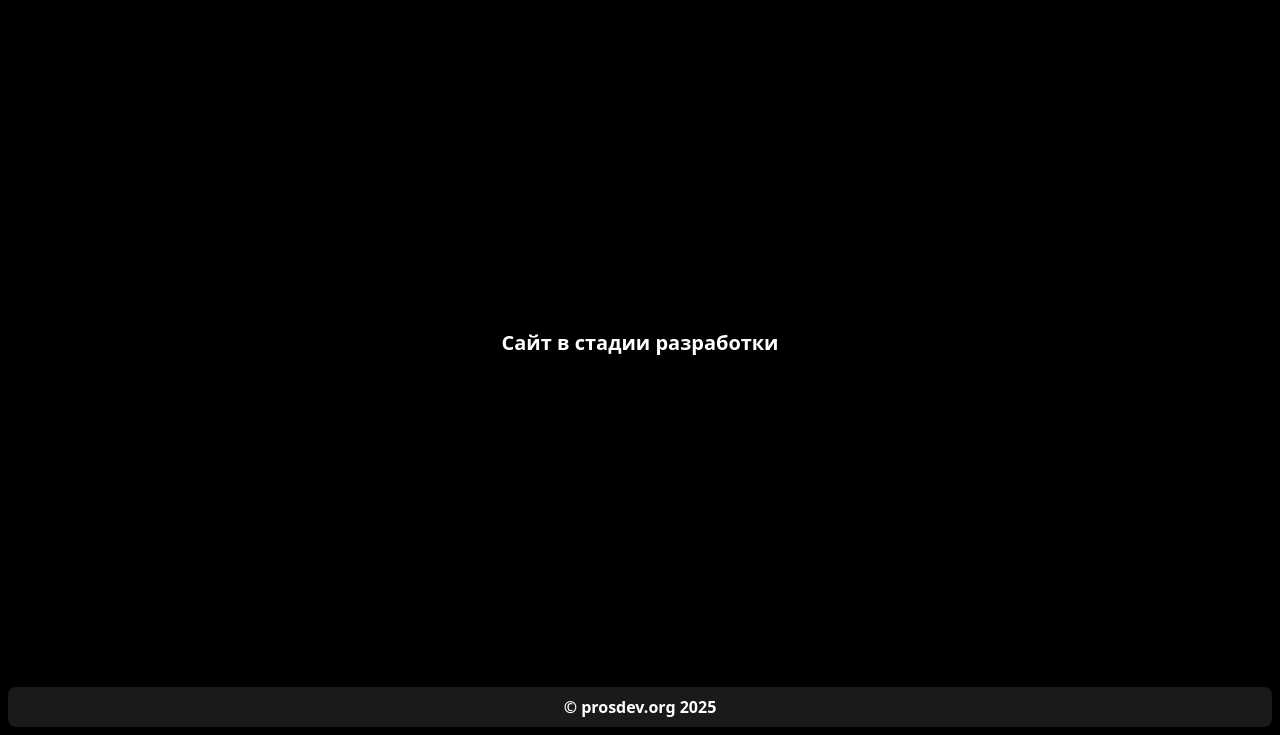
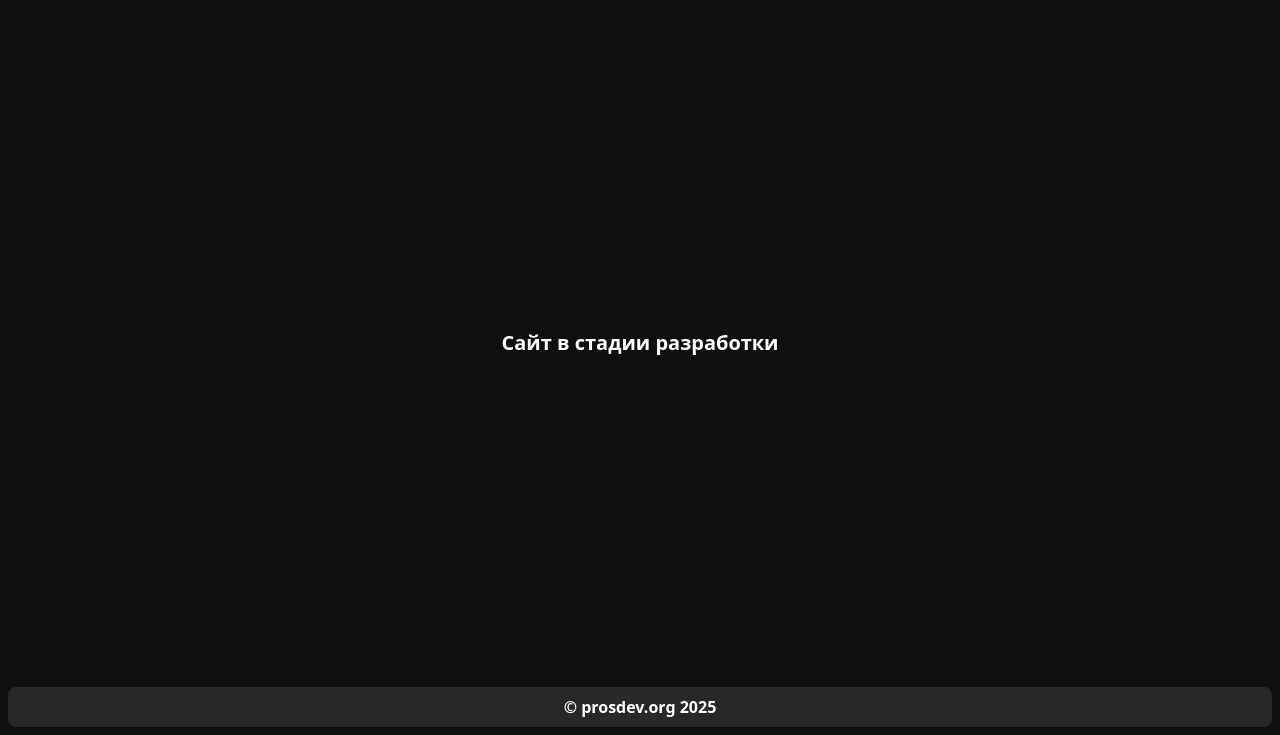
Before and after one commit to prosdev-org/prosdev.org, a website: page index.html in a window 1280 px wide. Shown: the part 65-800 px from the top of the page. Drawn offline with Linux system fonts and the light colour scheme.

Commit message:
update: replace bg black to #101010

```diff
--- a/index.html
+++ b/index.html
@@ -6,7 +6,7 @@
         <title>PRos Dev</title>
         <link rel="stylesheet" href="/static/css/main.css" />
     </head>
-    <body class="h-screen bg-black text-white p-2 flex justify-center">
+    <body class="h-screen bg-[#101010] text-white p-2 flex justify-center">
         <div class="container max-w-[1440px] w-full h-full flex flex-col gap-2">
             <header class="bg-white/10 p-2 rounded-[8px] flex justify-between items-center">
                 <a href="/" class="font-bold text-xl">PRosDev</a>
```
Also changed, not shown: pages/error/404.html (+1 -1 lines), pages/prosbsd.html (+1 -1 lines), pages/x16-pros.html (+1 -1 lines), static/css/main.css.
